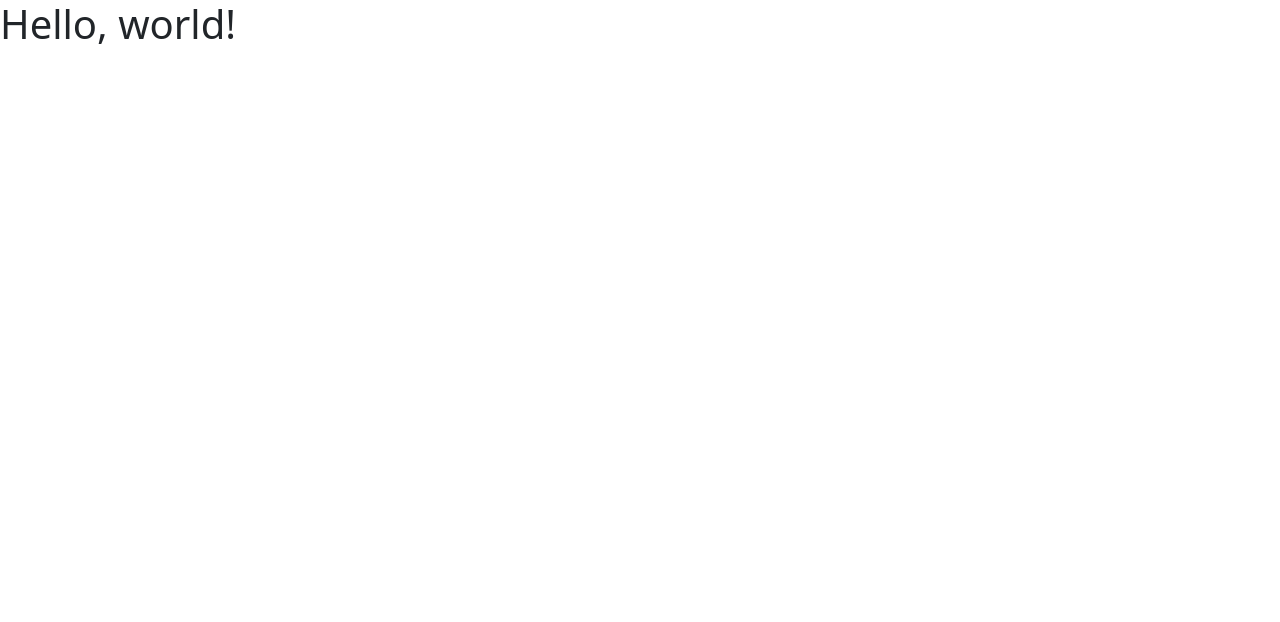
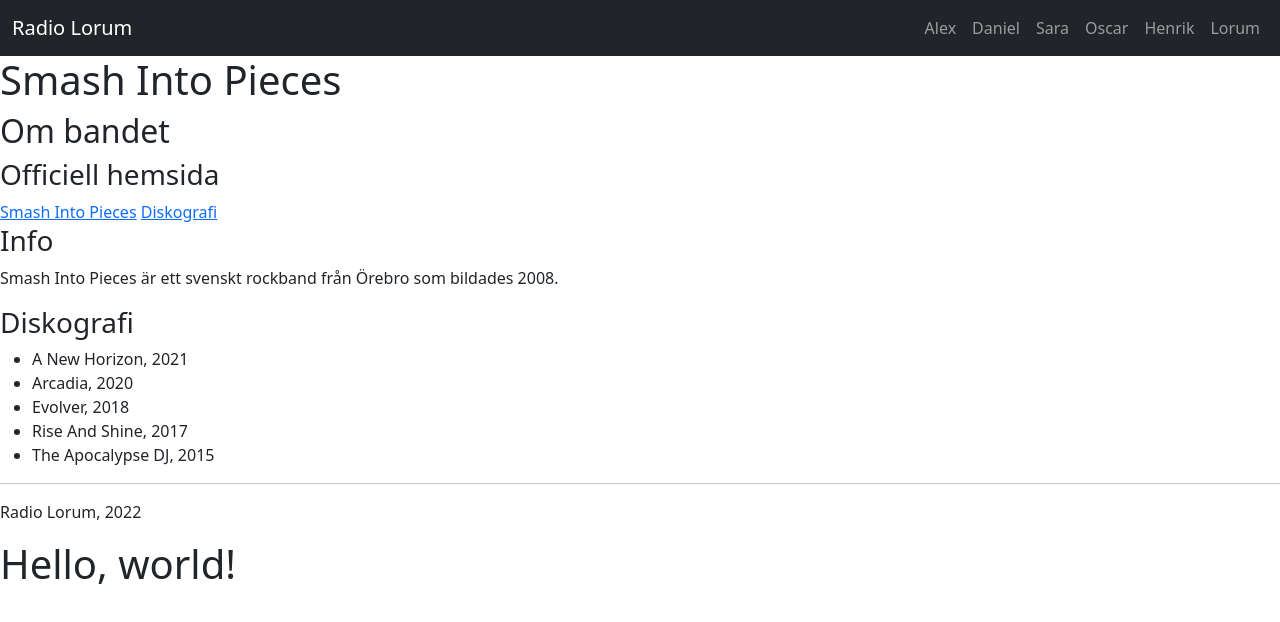
Before and after one commit to AlexRasch/Academy, a plain HTML site: page index.html in a window 1280 px wide. Drawn offline with nearby package versions, Linux system fonts and the light colour scheme.

Commit message:
Update
Update index.html

```diff
--- a/index.html
+++ b/index.html
@@ -7,6 +7,88 @@
     <link href="https://cdn.jsdelivr.net/npm/bootstrap@5.2.0-beta1/dist/css/bootstrap.min.css" rel="stylesheet" integrity="sha384-0evHe/X+R7YkIZDRvuzKMRqM+OrBnVFBL6DOitfPri4tjfHxaWutUpFmBp4vmVor" crossorigin="anonymous">
   </head>
   <body>
+  <!-- Meny -->
+  <nav class="navbar navbar-expand-sm bg-dark navbar-dark justify-content-center sticky-top">
+	<div class="container-fluid">
+	<a class="navbar-brand" href="#">Radio Lorum</a>
+
+		<ul class="navbar-nav">
+			<li class="nav-item">
+				<a class="nav-link" href="alex.html">Alex</a>
+			</li>
+			<li class="nav-item">
+				<a class="nav-link" href="daniel.html">Daniel</a>
+			</li>
+			<li class="nav-item">
+				<a class="nav-link" href="sara.html">Sara</a>
+			</li>
+			<li class="nav-item">
+				<a class="nav-link" href="Oscar.html">Oscar</a>
+			</li>
+			<li class="nav-item">
+				<a class="nav-link" href="henrik.html">Henrik</a>
+			</li>
+			<li class="nav-item txt-white" >
+				<a class="nav-link" ahref="#" id="myDate">Lorum</a>
+			</li>
+		</ul>
+	</div>
+	</nav>
+	<!-- End Meny -->
+
+	<!-- Content -->
+	<div class="row">
+
+
+
+
+
+	<div class ="container-fluid">
+	<h1>Smash Into Pieces</h1>
+
+    <h2>Om bandet</h2>
+    <h3>Officiell hemsida</h3>
+    <a href="https://www.smashintopieces.com/">Smash Into Pieces</a>
+    <a href="https://www.smashintopieces.com/music">Diskografi</a>
+
+    <h3>Info</h3>
+    <p>Smash Into Pieces är ett svenskt rockband från Örebro som bildades 2008.</p>
+
+    <h3>Diskografi</h3>
+    <ul id="Albums">
+        <li data-picturelink="https://static.wixstatic.com/media/620779_7f95fc1a516748518666cabddc49cee7~mv2.png/v1/fill/w_504,h_495,al_c,q_85,usm_0.66_1.00_0.01,enc_auto/Sk%C3%A4rmavbild%202022-01-16%20kl_%2022_12_46.png" name="A New Horizon">A New Horizon, 2021</li>
+        <li data-picturelink="https://static.wixstatic.com/media/620779_93f59202d3b4409e81c4b321d7007995~mv2.png/v1/fill/w_504,h_495,al_c,q_85,usm_0.66_1.00_0.01,enc_auto/Sk%C3%A4rmavbild%202022-01-16%20kl_%2022_13_05.png" name="Arcadia">Arcadia, 2020</li>
+        <li data-picturelink="https://static.wixstatic.com/media/620779_dbc34e2ffecb4b7c868e8c8bda2231c7~mv2.png/v1/fill/w_504,h_495,al_c,q_85,usm_0.66_1.00_0.01,enc_auto/Sk%C3%A4rmavbild%202022-01-16%20kl_%2022_13_26.png" name="Evolver">Evolver, 2018</li>
+        <li data-picturelink="https://static.wixstatic.com/media/620779_90faec9553204adfa0a5862c4d9fbce1~mv2.png/v1/fill/w_504,h_495,al_c,q_85,usm_0.66_1.00_0.01,enc_auto/Sk%C3%A4rmavbild%202022-01-16%20kl_%2022_13_42.png" name="Rise And Shine">Rise And Shine, 2017</li>
+        <li data-picturelink="https://static.wixstatic.com/media/620779_45266821fde4434ab932e64c05c01a5a~mv2.png/v1/fill/w_504,h_495,al_c,q_85,usm_0.66_1.00_0.01,enc_auto/Sk%C3%A4rmavbild%202022-01-16%20kl_%2022_14_02.png" name="The Apocalypse DJ">The Apocalypse DJ, 2015</li>
+
+    </ul>
+    <div id="AlbumPic"></div>
+
+    <hr>
+
+    <p>Radio Lorum, 2022</p>
+
+    <script>
+        let albums = document.getElementById("Albums")
+        let div = document.getElementById("AlbumPic")
+        albums.addEventListener('mouseover', () => {
+            let img = document.createElement("img")
+            img.src = event.target.getAttribute("data-picturelink")
+            img.alt = event.target.getAttribute("name")
+            div.appendChild(img)
+        })
+        albums.addEventListener('mouseout', () => {
+            div.innerHTML = ""
+        })
+    </script>
+
+	</div>
+	</div>
+	<!-- End Content -->
+
+
+
     <h1>Hello, world!</h1>
     <script src="https://cdn.jsdelivr.net/npm/bootstrap@5.2.0-beta1/dist/js/bootstrap.bundle.min.js" integrity="sha384-pprn3073KE6tl6bjs2QrFaJGz5/SUsLqktiwsUTF55Jfv3qYSDhgCecCxMW52nD2" crossorigin="anonymous"></script>
   </body>
```
Also changed, not shown: alex.html (+7 -4 lines).
